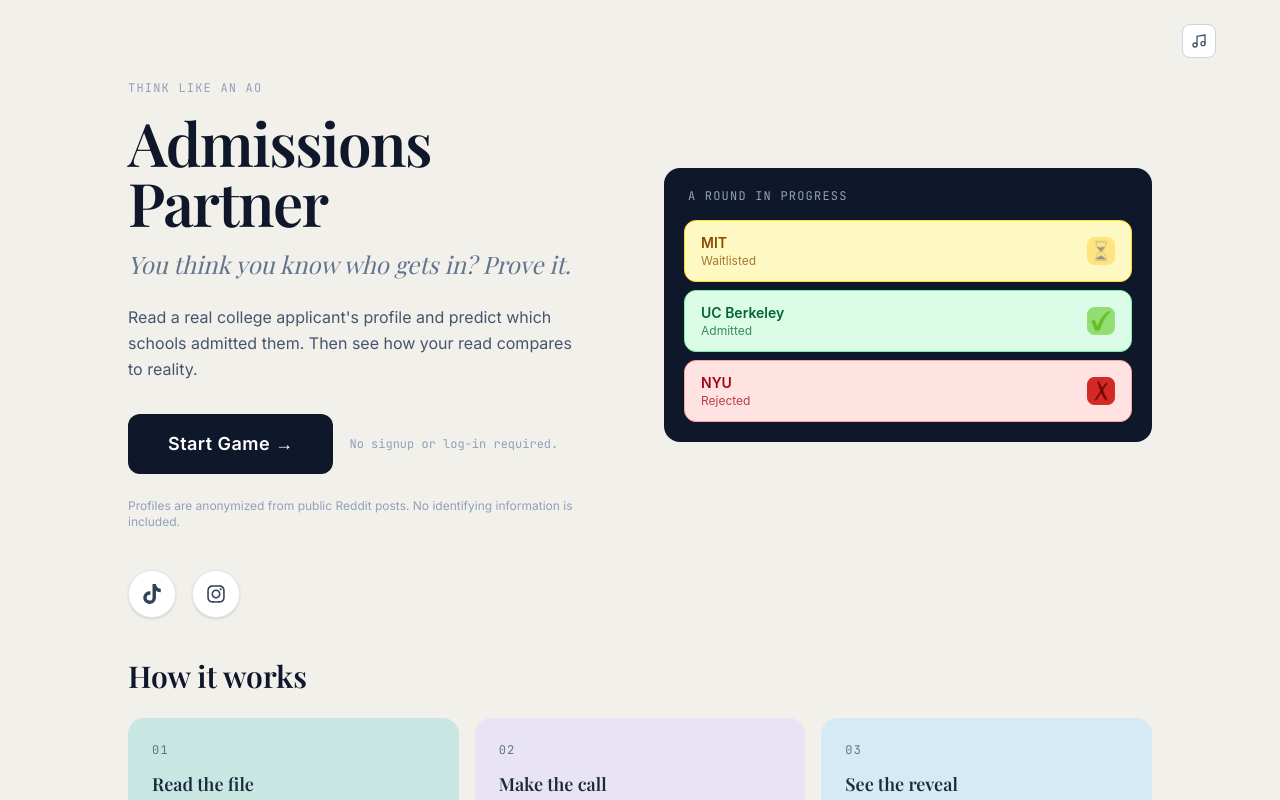
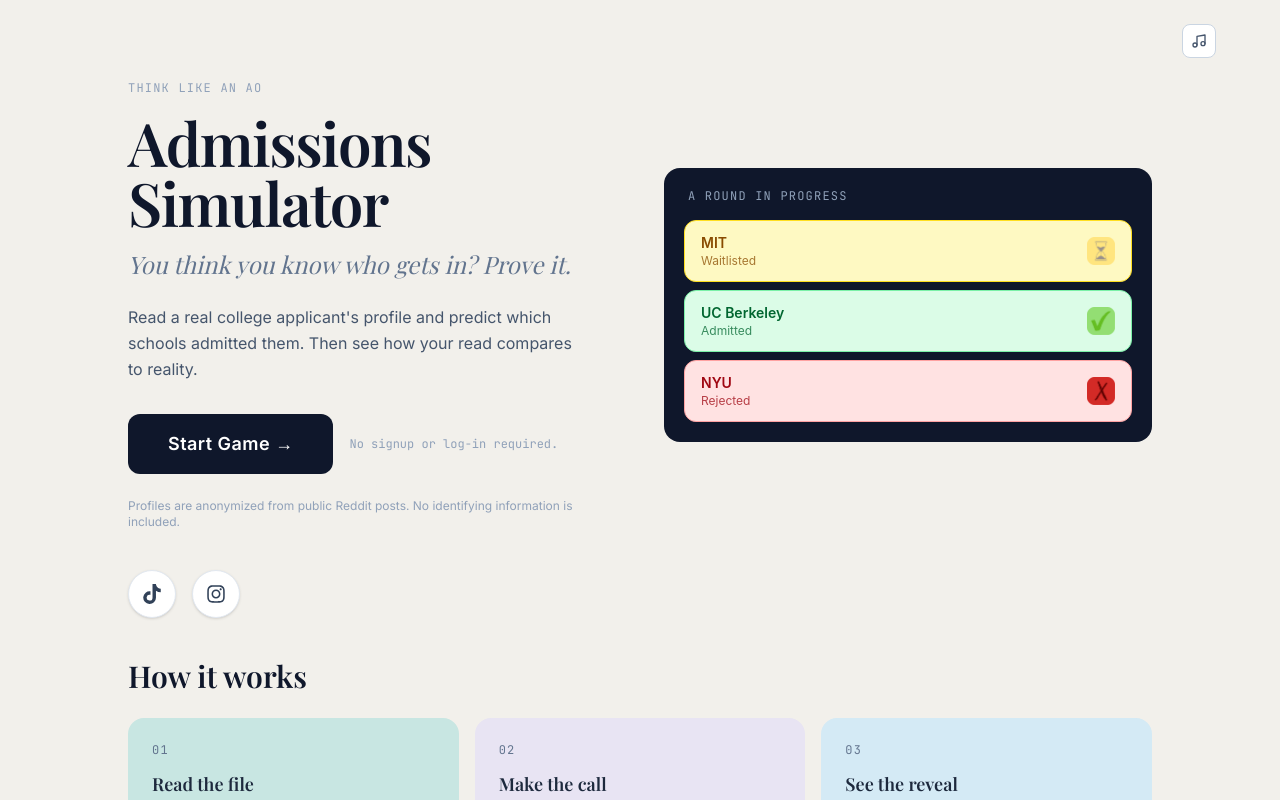
Before and after one commit to saatvikKundoor/Admissions-Simulator, a React (Vite) app: page / in a window 1280 px wide. Shown: the top 800 px of the page. Built offline with nearby package versions, Linux system fonts and the light colour scheme; no server answers.

Commit message:
Change name to Admissions Simulator

```diff
--- a/src/App.jsx
+++ b/src/App.jsx
@@ -262,7 +262,7 @@
         <div>
           <h1 style={{ fontFamily: "'Playfair Display', serif" }}
               className="text-4xl font-semibold text-slate-900 tracking-tight">
-            Admissions Partner
+            Admissions Simulator
           </h1>
         </div>
         <div className="flex items-center gap-2 mt-2 shrink-0">
--- a/src/components/LandingPage.jsx
+++ b/src/components/LandingPage.jsx
@@ -76,7 +76,7 @@
 
             <h1 style={{ fontFamily: "'Playfair Display', serif" }}
                 className="text-5xl md:text-6xl font-semibold text-slate-900 tracking-tight mb-4">
-              Admissions Partner
+              Admissions Simulator
             </h1>
 
             <p style={{ fontFamily: "'Playfair Display', serif" }}
```
